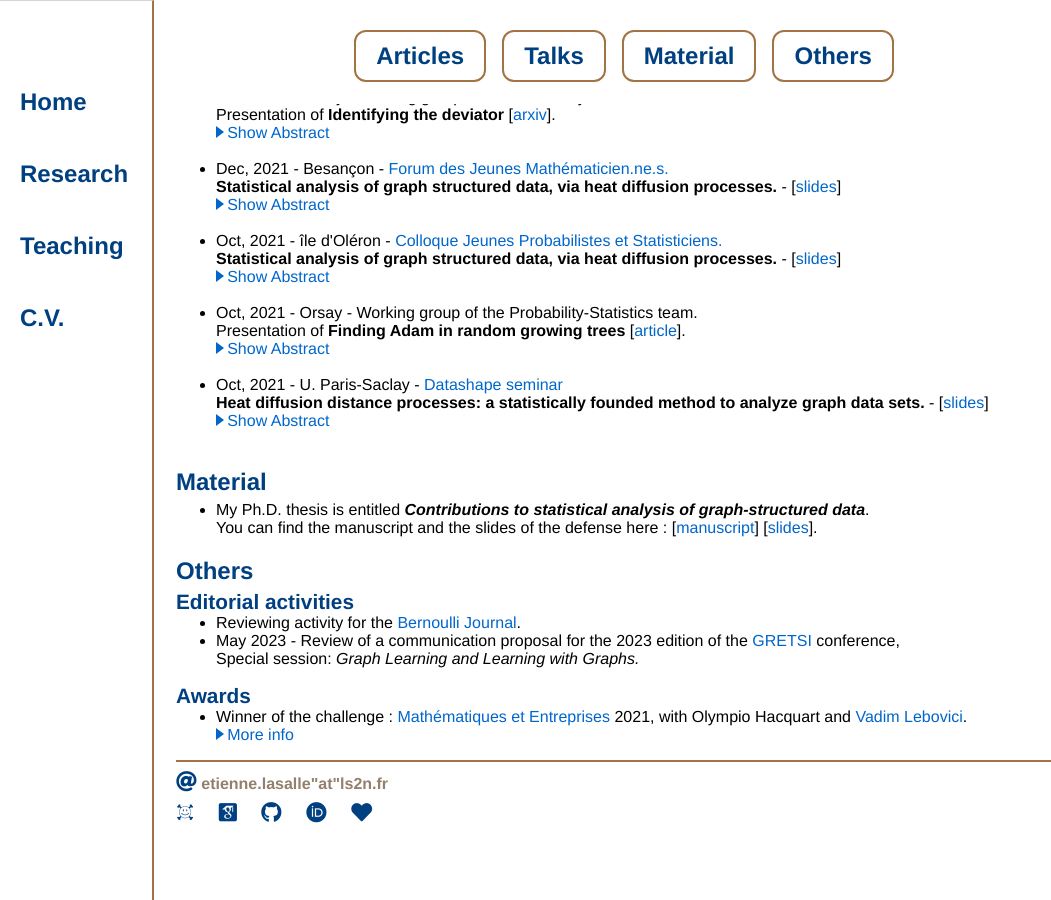
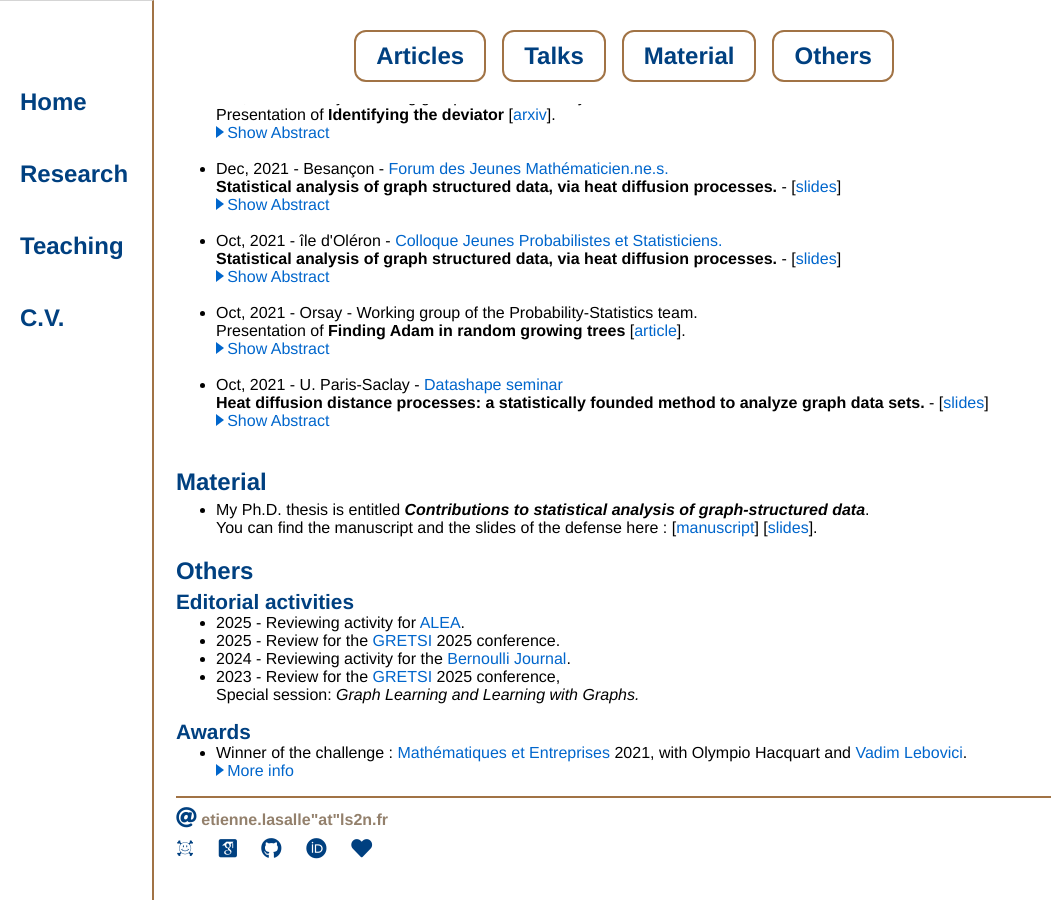
Before and after one commit to elasalle/elasalle.github.io, a Jekyll site: the page built from research/index.html, in a window 1280 px wide and 900 px high, scrolled down 2474 px. Shown: the whole window, without its empty margins (0-1051 px from the left). Built offline with Jekyll 4.4.1, drawn with Linux system fonts in a browser that asks for light colours; some web fonts are replaced; formulas are drawn with MathJax 3; before the commit the page ends 3338 px from its top, so only the background shows below that.

Commit message:
Update index.html

```diff
--- a/research/index.html
+++ b/research/index.html
@@ -522,8 +522,10 @@ Presentation of <b>Identifying the deviator</b> [<a href="https://arxiv.org/abs/
   <h2 id="others" class="title2">Others</h2>
   <h3 class="title2"> Editorial activities</h3>
   <ul class="normalsize">
-    <li>Reviewing activity for the <a href="https://bernoullisociety.org/publications/bernoulli-journal">Bernoulli Journal</a>.</li>
-    <li>May 2023 - Review of a communication proposal for the 2023 edition of the <a href="http://gretsi.fr/">GRETSI</a> conference,<br>
+    <li>2025 - Reviewing activity for <a href="https://alea.impa.br/english/index_v22.htm">ALEA</a>.</li>
+    <li>2025 - Review for the <a href="http://gretsi.fr/">GRETSI</a> 2025 conference.</li>
+    <li>2024 - Reviewing activity for the <a href="https://bernoullisociety.org/publications/bernoulli-journal">Bernoulli Journal</a>.</li>
+    <li>2023 - Review for the <a href="http://gretsi.fr/">GRETSI</a> 2025 conference,<br>
         Special session: <i>Graph Learning and Learning with Graphs.</i></li>
   </ul>
   <h3 class="title2">Awards</h3>
```
